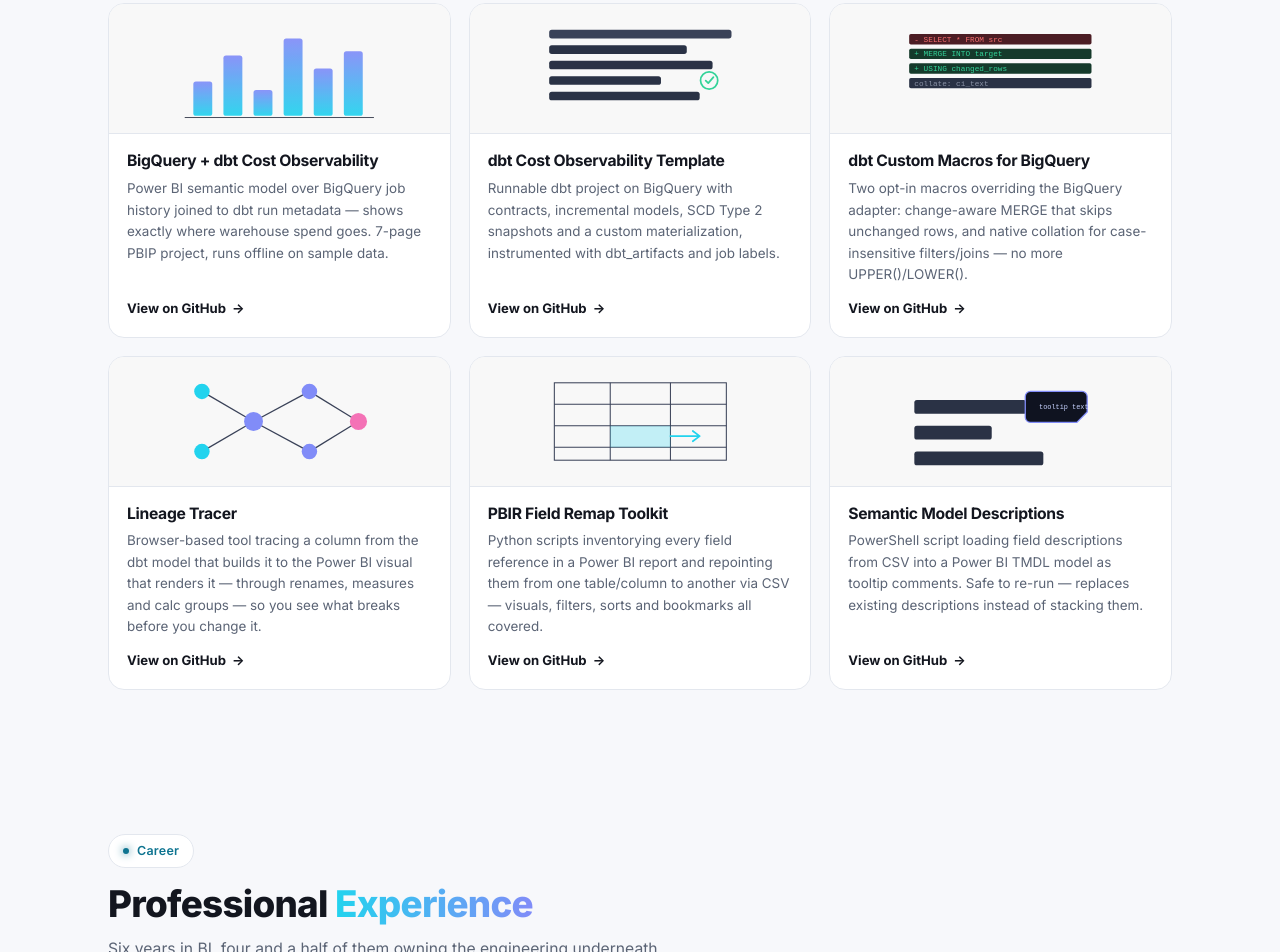
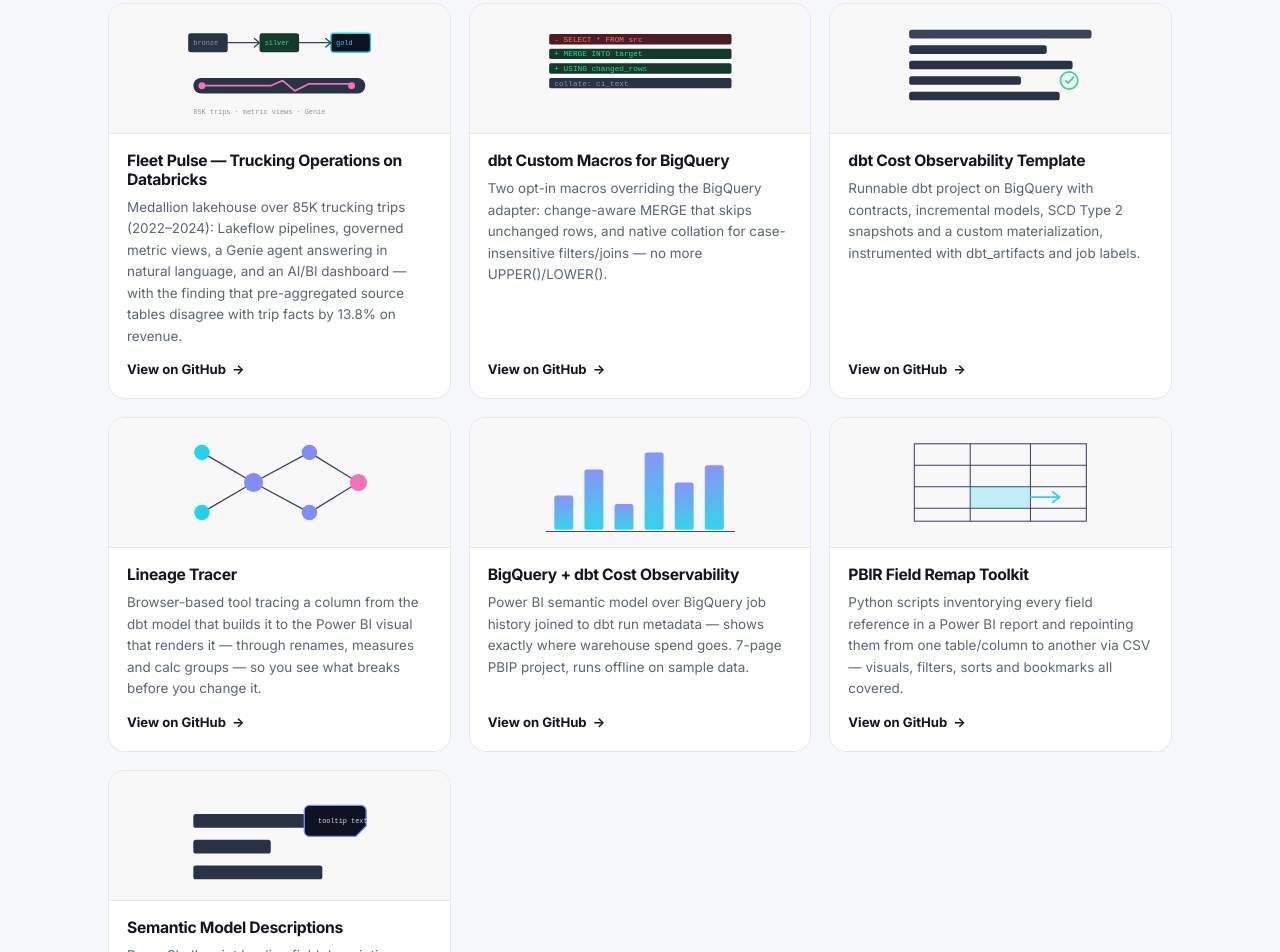
Before and after one commit to methunt/methunt.github.io, a plain HTML site: page index.html in a window 1280 px wide. Shown: the part 1915-2867 px from the top of the page. Drawn offline with Linux system fonts and the light colour scheme.

Commit message:
Add Fleet Pulse project and reorder projects

```diff
--- a/index.html
+++ b/index.html
@@ -325,24 +325,41 @@
   <h2 class="reveal">Featured <span>Projects</span></h2>
   <p class="lede reveal">Tools built to solve real problems on the WPP data platform, open-sourced and runnable on sample/seed data.</p>
   <div class="project-grid">
-
     <div class="project-card reveal">
       <div class="project-visual">
-        <svg viewBox="0 0 260 150"><defs><linearGradient id="g1" x1="0" x2="0" y1="1" y2="0"><stop offset="0%" stop-color="#22d3ee"/><stop offset="100%" stop-color="#818cf8"/></linearGradient></defs>
-        <g fill="url(#g1)" opacity=".92">
-          <rect x="30" y="90" width="22" height="40" rx="3"/><rect x="65" y="60" width="22" height="70" rx="3"/>
-          <rect x="100" y="100" width="22" height="30" rx="3"/><rect x="135" y="40" width="22" height="90" rx="3"/>
-          <rect x="170" y="75" width="22" height="55" rx="3"/><rect x="205" y="55" width="22" height="75" rx="3"/>
-        </g>
-        <line x1="20" y1="132" x2="240" y2="132" stroke="#2a3040" stroke-width="1"/></svg>
+        <svg viewBox="0 0 260 150">
+          <rect x="24" y="34" width="46" height="22" rx="3" fill="#2a3245"/><text x="30" y="48" font-family="monospace" font-size="8" fill="#8b93a7">bronze</text>
+          <rect x="107" y="34" width="46" height="22" rx="3" fill="#153a2b"/><text x="113" y="48" font-family="monospace" font-size="8" fill="#34d399">silver</text>
+          <rect x="190" y="34" width="46" height="22" rx="3" fill="#0f1320" stroke="#22d3ee" stroke-width="1.5"/><text x="196" y="48" font-family="monospace" font-size="8" fill="#22d3ee">gold</text>
+          <path d="M70 45h37m0 0-6-5m6 5-6 5" stroke="#3a4258" stroke-width="1.5" fill="none" stroke-linecap="round" stroke-linejoin="round"/>
+          <path d="M153 45h37m0 0-6-5m6 5-6 5" stroke="#3a4258" stroke-width="1.5" fill="none" stroke-linecap="round" stroke-linejoin="round"/>
+          <rect x="30" y="86" width="200" height="18" rx="9" fill="#2a3245"/>
+          <path d="M40 95h80l14-6 14 12 16-8h50" stroke="#f472b6" stroke-width="2" fill="none" stroke-linecap="round" stroke-linejoin="round"/>
+          <circle cx="40" cy="95" r="4" fill="#f472b6"/><circle cx="214" cy="95" r="4" fill="#f472b6"/>
+          <text x="30" y="128" font-family="monospace" font-size="8" fill="#8b93a7">85K trips · metric views · Genie</text>
+        </svg>
       </div>
       <div class="project-body">
-        <h3>BigQuery + dbt Cost Observability</h3>
-        <p>Power BI semantic model over BigQuery job history joined to dbt run metadata — shows exactly where warehouse spend goes. 7-page PBIP project, runs offline on sample data.</p>
-        <a href="https://github.com/methunt/pbi-bigquery-dbt-cost-observability" target="_blank">View on GitHub <span class="arrow">→</span></a>
+        <h3>Fleet Pulse — Trucking Operations on Databricks</h3>
+        <p>Medallion lakehouse over 85K trucking trips (2022–2024): Lakeflow pipelines, governed metric views, a Genie agent answering in natural language, and an AI/BI dashboard — with the finding that pre-aggregated source tables disagree with trip facts by 13.8% on revenue.</p>
+        <a href="https://github.com/methunt/databricks-fleet-lakehouse-genie" target="_blank">View on GitHub <span class="arrow">→</span></a>
       </div>
     </div>
-
+    <div class="project-card reveal d2">
+      <div class="project-visual">
+        <svg viewBox="0 0 260 150">
+          <rect x="24" y="35" width="212" height="12" rx="2" fill="#4c1d24"/><text x="30" y="44" font-family="monospace" font-size="9" fill="#f87171">- SELECT * FROM src</text>
+          <rect x="24" y="52" width="212" height="12" rx="2" fill="#153a2b"/><text x="30" y="61" font-family="monospace" font-size="9" fill="#34d399">+ MERGE INTO target</text>
+          <rect x="24" y="69" width="212" height="12" rx="2" fill="#153a2b"/><text x="30" y="78" font-family="monospace" font-size="9" fill="#34d399">+ USING changed_rows</text>
+          <rect x="24" y="86" width="212" height="12" rx="2" fill="#2a3245"/><text x="30" y="95" font-family="monospace" font-size="9" fill="#8b93a7">  collate: ci_text</text>
+        </svg>
+      </div>
+      <div class="project-body">
+        <h3>dbt Custom Macros for BigQuery</h3>
+        <p>Two opt-in macros overriding the BigQuery adapter: change-aware MERGE that skips unchanged rows, and native collation for case-insensitive filters/joins — no more UPPER()/LOWER().</p>
+        <a href="https://github.com/methunt/dbt-custom-macros" target="_blank">View on GitHub <span class="arrow">→</span></a>
+      </div>
+    </div>
     <div class="project-card reveal d1">
       <div class="project-visual">
         <svg viewBox="0 0 260 150">
@@ -361,23 +378,6 @@
         <a href="https://github.com/methunt/dbt-bigquery-cost-observability-template" target="_blank">View on GitHub <span class="arrow">→</span></a>
       </div>
     </div>
-
-    <div class="project-card reveal d2">
-      <div class="project-visual">
-        <svg viewBox="0 0 260 150">
-          <rect x="24" y="35" width="212" height="12" rx="2" fill="#4c1d24"/><text x="30" y="44" font-family="monospace" font-size="9" fill="#f87171">- SELECT * FROM src</text>
-          <rect x="24" y="52" width="212" height="12" rx="2" fill="#153a2b"/><text x="30" y="61" font-family="monospace" font-size="9" fill="#34d399">+ MERGE INTO target</text>
-          <rect x="24" y="69" width="212" height="12" rx="2" fill="#153a2b"/><text x="30" y="78" font-family="monospace" font-size="9" fill="#34d399">+ USING changed_rows</text>
-          <rect x="24" y="86" width="212" height="12" rx="2" fill="#2a3245"/><text x="30" y="95" font-family="monospace" font-size="9" fill="#8b93a7">  collate: ci_text</text>
-        </svg>
-      </div>
-      <div class="project-body">
-        <h3>dbt Custom Macros for BigQuery</h3>
-        <p>Two opt-in macros overriding the BigQuery adapter: change-aware MERGE that skips unchanged rows, and native collation for case-insensitive filters/joins — no more UPPER()/LOWER().</p>
-        <a href="https://github.com/methunt/dbt-custom-macros" target="_blank">View on GitHub <span class="arrow">→</span></a>
-      </div>
-    </div>
-
     <div class="project-card reveal">
       <div class="project-visual">
         <svg viewBox="0 0 260 150">
@@ -394,7 +394,22 @@
         <a href="https://github.com/methunt/lineage-tracer" target="_blank">View on GitHub <span class="arrow">→</span></a>
       </div>
     </div>
-
+    <div class="project-card reveal">
+      <div class="project-visual">
+        <svg viewBox="0 0 260 150"><defs><linearGradient id="g1" x1="0" x2="0" y1="1" y2="0"><stop offset="0%" stop-color="#22d3ee"/><stop offset="100%" stop-color="#818cf8"/></linearGradient></defs>
+        <g fill="url(#g1)" opacity=".92">
+          <rect x="30" y="90" width="22" height="40" rx="3"/><rect x="65" y="60" width="22" height="70" rx="3"/>
+          <rect x="100" y="100" width="22" height="30" rx="3"/><rect x="135" y="40" width="22" height="90" rx="3"/>
+          <rect x="170" y="75" width="22" height="55" rx="3"/><rect x="205" y="55" width="22" height="75" rx="3"/>
+        </g>
+        <line x1="20" y1="132" x2="240" y2="132" stroke="#2a3040" stroke-width="1"/></svg>
+      </div>
+      <div class="project-body">
+        <h3>BigQuery + dbt Cost Observability</h3>
+        <p>Power BI semantic model over BigQuery job history joined to dbt run metadata — shows exactly where warehouse spend goes. 7-page PBIP project, runs offline on sample data.</p>
+        <a href="https://github.com/methunt/pbi-bigquery-dbt-cost-observability" target="_blank">View on GitHub <span class="arrow">→</span></a>
+      </div>
+    </div>
     <div class="project-card reveal d1">
       <div class="project-visual">
         <svg viewBox="0 0 260 150">
@@ -413,7 +428,6 @@
         <a href="https://github.com/methunt/pbir-field-remap-toolkit" target="_blank">View on GitHub <span class="arrow">→</span></a>
       </div>
     </div>
-
     <div class="project-card reveal d2">
       <div class="project-visual">
         <svg viewBox="0 0 260 150">
@@ -430,6 +444,13 @@
         <a href="https://github.com/methunt/pbi-semantic-model-mapping" target="_blank">View on GitHub <span class="arrow">→</span></a>
       </div>
     </div>
+
+
+
+
+
+
+
 
   </div>
 </section>
```
